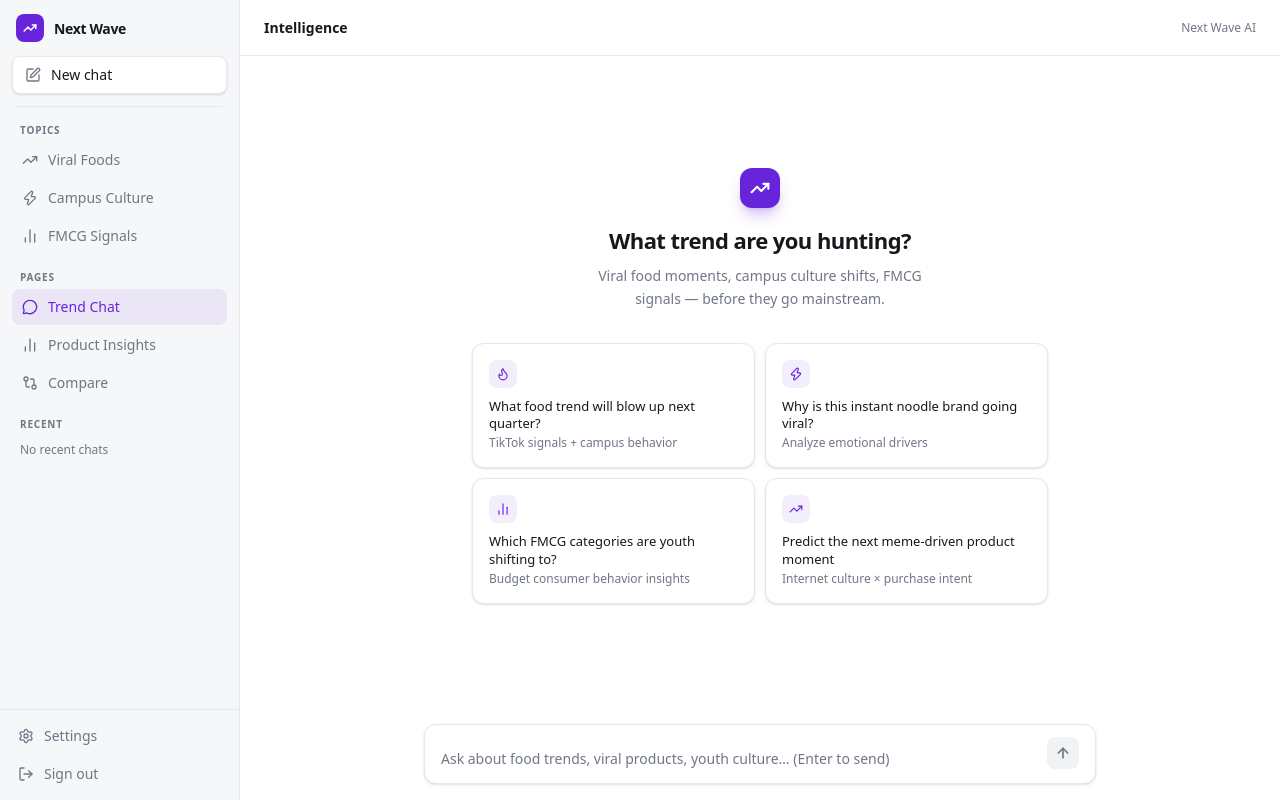
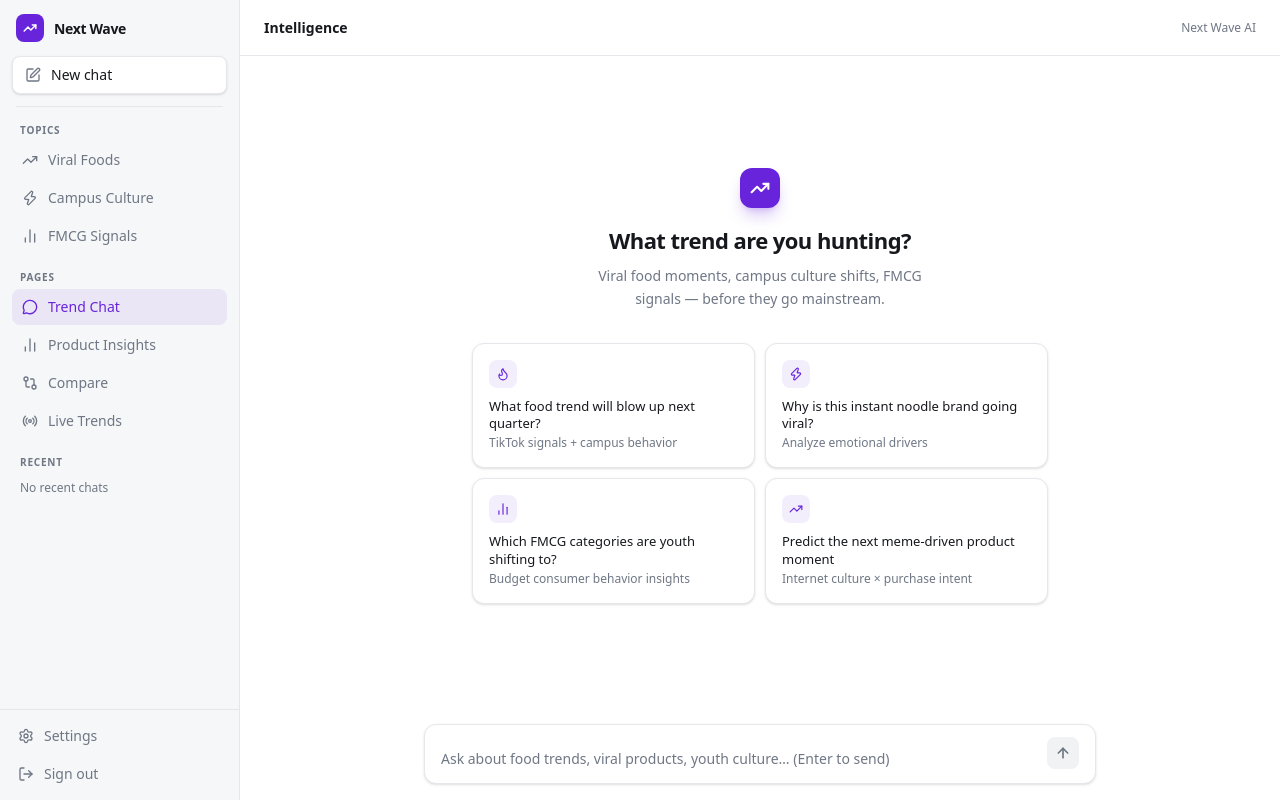
Before and after one commit to thecbstudio/next-wave, a Next.js app: page / in a window 1280 px wide. Built offline with nearby package versions, Linux system fonts and the light colour scheme.

Commit message:
feat: add Live Trends link to Sidebar

```diff
--- a/components/layout/Sidebar.tsx
+++ b/components/layout/Sidebar.tsx
@@ -2,7 +2,7 @@
 
 import Link from "next/link"
 import { useRouter } from "next/navigation"
-import { TrendingUp, Zap, BarChart2, SquarePen, Settings, MessageCircle, Trash2, GitCompare, LogOut } from "lucide-react"
+import { TrendingUp, Zap, BarChart2, SquarePen, Settings, MessageCircle, Trash2, GitCompare, LogOut, Radio } from "lucide-react"
 import type { ChatSession } from "@/hooks/useChatHistory"
 
 const topics = [
@@ -164,6 +164,13 @@ export function Sidebar({
             <GitCompare className="h-4 w-4 shrink-0" />
             Compare
           </Link>
+          <Link
+            href="/live-trends"
+            className="flex w-full items-center gap-2.5 rounded-lg px-2.5 py-2 text-sm text-[hsl(var(--muted-foreground))] transition-colors hover:bg-[hsl(var(--muted))] hover:text-[hsl(var(--foreground))]"
+          >
+            <Radio className="h-4 w-4 shrink-0" />
+            Live Trends
+          </Link>
         </nav>
       </div>
 
```
